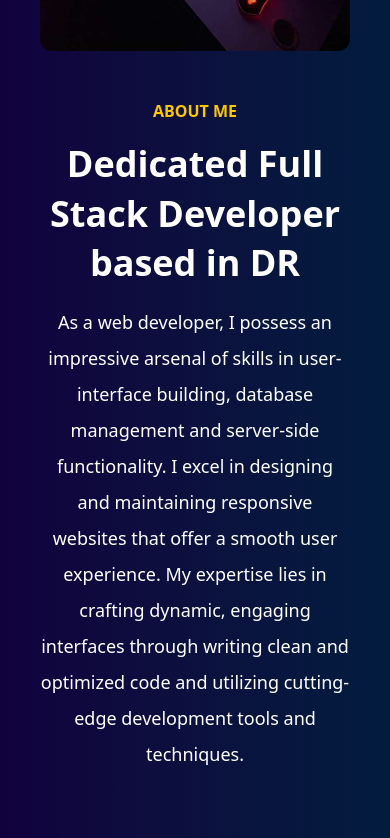
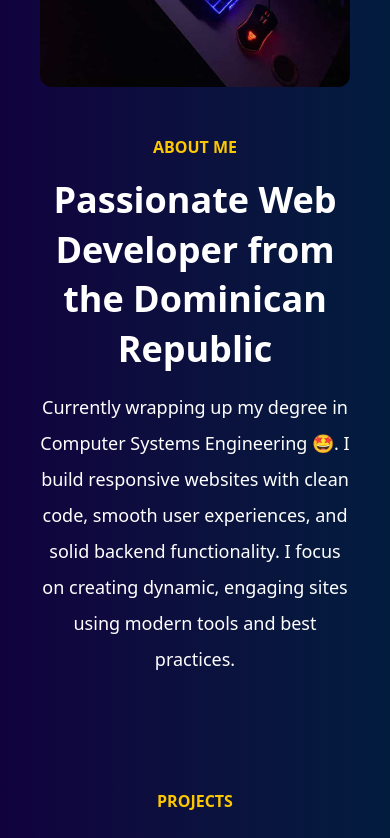
Before and after one commit to lewisdls/portfolio, a React (Vite) app: page / in a window 390 px wide. Shown: the part 1500-2338 px from the top of the page. Built offline with nearby package versions, Linux system fonts and the light colour scheme.

Commit message:
Fixing header img width

```diff
--- a/src/components/About.jsx
+++ b/src/components/About.jsx
@@ -4,7 +4,7 @@ const About = () => {
   return (
     <div
       id="about"
-      className="text-white pt-1 md:pt-[92px] pb-28 px-10 lg:px-44 grid lg:grid-cols-2 items-center gap-12 overflow-hidden"
+      className="text-white pt-10 md:pt-[92px] pb-28 px-10 lg:px-44 grid lg:grid-cols-2 items-center gap-12 overflow-hidden"
     >
       <motion.div
         className="h-[400px]"
@@ -31,16 +31,12 @@ const About = () => {
       >
         <h4 className="text-yellow-400 font-bold text-base">ABOUT ME</h4>
         <h2 className="font-bold text-4xl leading-snug">
-          Dedicated Full Stack Developer based in DR
+          Passionate Web Developer from the Dominican Republic
         </h2>
         <p className="leading-[36px] font-light text-lg">
-          As a web developer, I possess an impressive arsenal of skills in
-          user-interface building, database management and server-side
-          functionality. I excel in designing and maintaining responsive
-          websites that offer a smooth user experience. My expertise lies in
-          crafting dynamic, engaging interfaces through writing clean and
-          optimized code and utilizing cutting-edge development tools and
-          techniques.
+          Currently wrapping up my degree in Computer Systems Engineering 🤩. I build responsive websites with clean code, smooth user experiences,
+          and solid backend functionality. I focus on creating dynamic, engaging
+          sites using modern tools and best practices.
         </p>
       </motion.div>
     </div>
--- a/src/components/Footer.jsx
+++ b/src/components/Footer.jsx
@@ -3,7 +3,7 @@ import { FaLinkedin, FaGithub } from "react-icons/fa";
 const Footer = () => {
   return (
     <div className="text-white py-12 px-10 lg:px-44 flex flex-col lg:flex-row gap-8 lg:gap-0 items-center justify-between bg-[#0d0134]">
-      <p>Copyright © 2024. All rights are reserved</p>
+      <p>Copyright © 2025. All rights are reserved</p>
       <div className="flex items-center gap-8 lg:gap-4">
         <a
           href="https://www.linkedin.com/in/lewisdls/"
--- a/src/components/Header.jsx
+++ b/src/components/Header.jsx
@@ -48,6 +48,7 @@ const Header = () => {
         </div>
       </motion.div>
       <motion.div
+        className="hidden lg:block w-2/5"
         initial={{ opacity: 0, translateX: 100 }}
         whileInView={{ opacity: 1, translateX: 0 }}
         transition={{
@@ -55,7 +56,7 @@ const Header = () => {
         }}
       >
         <img
-          className="hidden lg:block rounded-full object-cover h-[300px] w-[380px]"
+          className="rounded-full object-cover"
           src="/lewis.jpg"
           alt="Lewis Nomar"
         />
--- a/src/components/Skills.jsx
+++ b/src/components/Skills.jsx
@@ -19,7 +19,7 @@ const Skills = () => {
       className="text-center pb-20"
       initial={{ opacity: 0, y: 100 }}
       whileInView={{ opacity: 1, y: 0 }}
-      transition={{ duration: 1 }}
+      transition={{ duration: 0.8 }}
     >
       <h2 className="font-semibold text-4xl text-white">Tech Stack</h2>
 
--- a/src/index.css
+++ b/src/index.css
@@ -1 +1,7 @@
 @import "tailwindcss";
+
+@theme {
+  --breakpoint-xs: 30rem;
+  --breakpoint-2xl: 100rem;
+  --breakpoint-3xl: 120rem;
+}
```
